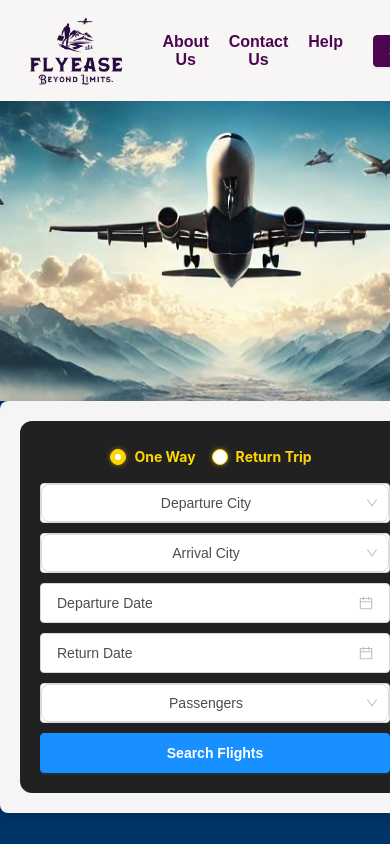
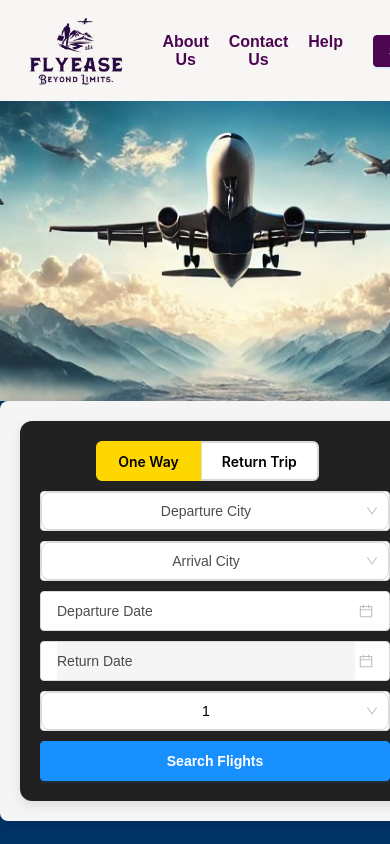
Before and after one commit to PrithviSingh17/Flight-Booking-System, a React (Vite) app in the folder user--frontend/: page / in a window 390 px wide. Built offline with nearby package versions, Linux system fonts and the light colour scheme.

Commit message:
Enhance SearchBar and SearchResults styles for improved aesthetics and responsiveness; update radio button and date picker designs

```diff
--- a/user--frontend/src/components/SearchBar.jsx
+++ b/user--frontend/src/components/SearchBar.jsx
@@ -1,68 +1,89 @@
 import React from "react";
 import { Form, DatePicker, Select, Button, Radio } from "antd";
 import { useNavigate } from "react-router-dom";
-import "../styles/SearchBar.css"; // Import the CSS file
+import moment from "moment";
+import "../styles/SearchBar.css";
 
 const { Option } = Select;
 
 const SearchBar = ({ initialValues }) => {
   const navigate = useNavigate();
   const [form] = Form.useForm();
-  const [tripType, setTripType] = React.useState(initialValues?.tripType || "one-way"); // Default to "one-way"
+  const [tripType, setTripType] = React.useState("one-way");
 
-  // Set initial values when the component mounts or initialValues prop changes
+  // Store dates as moment objects in state
+  const [dates, setDates] = React.useState({
+    departureDate: null,
+    returnDate: null
+  });
+
   React.useEffect(() => {
     if (initialValues) {
-      form.setFieldsValue(initialValues);
-      setTripType(initialValues.tripType || "one-way");
+      const departureMoment = initialValues.departureDate ? moment(initialValues.departureDate) : null;
+      const returnMoment = initialValues.returnDate ? moment(initialValues.returnDate) : null;
+
+      setDates({
+        departureDate: departureMoment,
+        returnDate: returnMoment
+      });
+
+      const initialTripType = returnMoment ? "return" : "one-way";
+      setTripType(initialTripType);
+
+      form.setFieldsValue({
+        ...initialValues,
+        departureDate: departureMoment,
+        returnDate: returnMoment,
+        tripType: initialTripType
+      });
     }
   }, [initialValues, form]);
 
-  // Handle trip type change
   const handleTripTypeChange = (e) => {
     const newTripType = e.target.value;
     setTripType(newTripType);
 
-    // Clear return date if switching to "one-way"
     if (newTripType === "one-way") {
       form.setFieldsValue({ returnDate: null });
+      setDates(prev => ({ ...prev, returnDate: null }));
+    }
+  };
+
+  const handleReturnDateChange = (date) => {
+    setDates(prev => ({ ...prev, returnDate: date }));
+    if (date) {
+      setTripType("return");
+      form.setFieldsValue({ tripType: "return" });
+    }
+  };
+
+  const handleDepartureDateChange = (date) => {
+    setDates(prev => ({ ...prev, departureDate: date }));
+    const returnDate = form.getFieldValue('returnDate');
+    if (returnDate && returnDate.isBefore(date, 'day')) {
+      form.setFieldsValue({ returnDate: null });
+      setDates(prev => ({ ...prev, returnDate: null }));
     }
   };
 
   const onFinish = (values) => {
-    const { departureCity, arrivalCity, departureDate, returnDate, passengers } = values;
+    const { departureCity, arrivalCity, passengers } = values;
+    const finalTripType = dates.returnDate ? "return" : "one-way";
 
-    // Navigate to the SearchResults page with search parameters
     navigate(
-      `/search-results?departureCity=${departureCity}&arrivalCity=${arrivalCity}&departureDate=${departureDate?.format(
-        "YYYY-MM-DD"
-      )}&returnDate=${returnDate?.format("YYYY-MM-DD")}&passengers=${passengers}&tripType=${tripType}`
+      `/search-results?departureCity=${departureCity}&arrivalCity=${arrivalCity}&departureDate=${
+        dates.departureDate?.format("YYYY-MM-DD") || ""
+      }&returnDate=${dates.returnDate?.format("YYYY-MM-DD") || ""}&passengers=${passengers}&tripType=${finalTripType}`
     );
   };
 
-  // List of cities for dropdown
   const cities = [
-    "New Delhi",
-    "Bengaluru",
-    "Chennai",
-    "Hyderabad",
-    "Kolkata",
-    "Pune",
-    "Ahmedabad",
-    "Goa",
-    "Kochi",
-    "Jaipur",
-    "Lucknow",
-    "Bhubaneswar",
-    "Srinagar",
-    "Vijayawada",
-    "Thiruvananthapuram",
-    "Chandigarh",
-    "Mumbai",
-    "Siliguri",
+    "New Delhi", "Bengaluru", "Chennai", "Hyderabad", "Kolkata",
+    "Pune", "Ahmedabad", "Goa", "Kochi", "Jaipur",
+    "Lucknow", "Bhubaneswar", "Srinagar", "Vijayawada",
+    "Thiruvananthapuram", "Chandigarh", "Mumbai", "Siliguri",
   ];
 
-  // Passengers options (1 to 10)
   const passengersOptions = Array.from({ length: 10 }, (_, i) => i + 1);
 
   return (
@@ -71,67 +92,72 @@ const SearchBar = ({ initialValues }) => {
       layout="inline"
       onFinish={onFinish}
       className="search-form"
-      initialValues={initialValues}
+      initialValues={{
+        tripType: "one-way",
+        passengers: 1
+      }}
     >
-      {/* Trip Type Radio Group */}
-      <Form.Item name="tripType" initialValue={tripType}>
+      <Form.Item name="tripType">
         <Radio.Group onChange={handleTripTypeChange} className="trip-type-radio-group">
-          <Radio value="one-way" className="trip-radio">
-            One Way
-          </Radio>
-          <Radio value="return" className="trip-radio">
-            Return Trip
-          </Radio>
+          <Radio.Button value="one-way" className="trip-radio-button">One Way</Radio.Button>
+          <Radio.Button value="return" className="trip-radio-button">Return Trip</Radio.Button>
         </Radio.Group>
       </Form.Item>
 
       <Form.Item name="departureCity" rules={[{ required: true, message: "Please select departure city!" }]}>
-        <Select showSearch placeholder="Departure City" className="search-input" optionFilterProp="children">
-          {cities.map((city) => (
-            <Option key={city} value={city}>
-              {city}
-            </Option>
+        <Select showSearch placeholder="Departure City" className="search-input">
+          {cities.map(city => (
+            <Option key={city} value={city}>{city}</Option>
           ))}
         </Select>
       </Form.Item>
+
       <Form.Item name="arrivalCity" rules={[{ required: true, message: "Please select arrival city!" }]}>
-        <Select showSearch placeholder="Arrival City" className="search-input" optionFilterProp="children">
-          {cities.map((city) => (
-            <Option key={city} value={city}>
-              {city}
-            </Option>
+        <Select showSearch placeholder="Arrival City" className="search-input">
+          {cities.map(city => (
+            <Option key={city} value={city}>{city}</Option>
           ))}
         </Select>
       </Form.Item>
+
       <Form.Item name="departureDate" rules={[{ required: true, message: "Please select departure date!" }]}>
-        <DatePicker style={{ width: "100%" }} className="search-input" placeholder="Departure Date" />
-      </Form.Item>
-      {/* Conditionally render Return Date based on tripType */}
-      <Form.Item
-        name="returnDate"
-        rules={[
-          {
-            required: tripType === "return",
-            message: "Please select return date!",
-          },
-        ]}
-      >
         <DatePicker
-          style={{ width: "100%" }}
-          className="search-input"
-          placeholder="Return Date"
-          disabled={tripType === "one-way"} // Disable if tripType is "one-way"
+          className="search-input date-picker"
+          placeholder="Departure Date"
+          format="YYYY-MM-DD"
+          value={dates.departureDate}
+          onChange={handleDepartureDateChange}
+          disabledDate={current => current && current < moment().startOf('day')}
+          getPopupContainer={trigger => trigger.parentNode}
         />
       </Form.Item>
+
+      <Form.Item name="returnDate">
+        <DatePicker
+          className={`search-input date-picker ${tripType === "one-way" ? "hidden-return" : ""}`}
+          placeholder="Return Date"
+          format="YYYY-MM-DD"
+          value={dates.returnDate}
+          onChange={handleReturnDateChange}
+          disabledDate={current => {
+            if (!dates.departureDate) return current && current < moment().startOf('day');
+            return current && (
+              current < moment().startOf('day') ||
+              current < dates.departureDate.clone().startOf('day')
+            );
+          }}
+          getPopupContainer={trigger => trigger.parentNode}
+        />
+      </Form.Item>
+
       <Form.Item name="passengers" rules={[{ required: true, message: "Please select number of passengers!" }]}>
         <Select placeholder="Passengers" className="search-input">
-          {passengersOptions.map((num) => (
-            <Option key={num} value={num}>
-              {num}
-            </Option>
+          {passengersOptions.map(num => (
+            <Option key={num} value={num}>{num}</Option>
           ))}
         </Select>
       </Form.Item>
+
       <Form.Item>
         <Button type="primary" htmlType="submit" className="search-button">
           Search Flights
--- a/user--frontend/src/pages/SearchResults.jsx
+++ b/user--frontend/src/pages/SearchResults.jsx
@@ -90,43 +90,62 @@ const SearchResults = () => {
           },
         });
 
-        const formattedOutboundFlights = response.data.outboundFlights.map((flight) => ({
+        const formattedOutboundFlights = response.data.outboundFlights?.map((flight) => ({
           ...flight,
           type: "Outbound",
           departure_time: formatTime(flight.departure_time),
           arrival_time: formatTime(flight.arrival_time),
           departure_timestamp: new Date(flight.departure_time).getTime(),
           duration: calculateDuration(flight.departure_time, flight.arrival_time),
-        }));
+        })) || [];
 
         let formattedReturnFlights = [];
-        if (tripType === "return" && response.data.returnFlights) {
-          formattedReturnFlights = response.data.returnFlights.map((flight) => ({
+        if (tripType === "return") {
+          formattedReturnFlights = response.data.returnFlights?.map((flight) => ({
             ...flight,
             type: "Return",
             departure_time: formatTime(flight.departure_time),
             arrival_time: formatTime(flight.arrival_time),
             departure_timestamp: new Date(flight.departure_time).getTime(),
             duration: calculateDuration(flight.departure_time, flight.arrival_time),
-          }));
+          })) || [];
         }
 
+        // Set selected flights only if they exist
         if (formattedOutboundFlights.length > 0) {
           const lowestOutbound = [...formattedOutboundFlights].sort((a, b) => a.price - b.price)[0];
           setSelectedOutboundFlight(lowestOutbound);
+        } else {
+          setSelectedOutboundFlight(null);
         }
-        if (tripType === "return" && formattedReturnFlights.length > 0) {
+
+        if (tripType === "return") {
+          if (formattedReturnFlights.length > 0) {
             const lowestReturn = [...formattedReturnFlights].sort((a, b) => a.price - b.price)[0];
             setSelectedReturnFlight(lowestReturn);
+          } else {
+            setSelectedReturnFlight(null);
+          }
         }
 
         setOutboundFlights(formattedOutboundFlights);
         setReturnFlights(formattedReturnFlights);
         setFlights([...formattedOutboundFlights, ...formattedReturnFlights]);
+
+        // Show appropriate messages
+        if (formattedOutboundFlights.length === 0 && formattedReturnFlights.length === 0) {
+          message.error("No flights found for the given criteria.");
+        } else if (tripType === "return" && formattedOutboundFlights.length === 0) {
+          message.warning("No outbound flights found, but return flights are available.");
+        } else if (tripType === "return" && formattedReturnFlights.length === 0) {
+          message.warning("No return flights found, but outbound flights are available.");
+        }
       } catch (err) {
-        message.error("No flights found for the given criteria.");
+        message.error("Error searching for flights. Please try again.");
         setOutboundFlights([]);
         setReturnFlights([]);
+        setSelectedOutboundFlight(null);
+        setSelectedReturnFlight(null);
       } finally {
         setLoading(false);
       }
@@ -195,8 +214,27 @@ const SearchResults = () => {
   };
 
   const handleBookNow = () => {
-    if (selectedOutboundFlight) {
-      navigate(`/book-flight/${selectedOutboundFlight.flight_id}${tripType === "return" && selectedReturnFlight ? `/${selectedReturnFlight.flight_id}` : ''}`);
+    if (!selectedOutboundFlight && !selectedReturnFlight) {
+      message.error("Please select at least one flight to book");
+      return;
+    }
+
+    if (tripType === "one-way" && selectedOutboundFlight) {
+      navigate(`/book-flight/${selectedOutboundFlight.flight_id}`);
+    }
+    else if (tripType === "return") {
+      if (selectedOutboundFlight && selectedReturnFlight) {
+        navigate(`/book-flight/${selectedOutboundFlight.flight_id}/${selectedReturnFlight.flight_id}`);
+      }
+      else if (selectedOutboundFlight) {
+        const confirm = window.confirm("Only outbound flight selected. Continue with one-way trip?");
+        if (confirm) {
+          navigate(`/book-flight/${selectedOutboundFlight.flight_id}`);
+        }
+      }
+      else if (selectedReturnFlight) {
+        message.warning("Please select an outbound flight to complete your booking.");
+      }
     }
   };
 
@@ -390,8 +428,9 @@ const SearchResults = () => {
         </div>
       </div>
 
+      {(selectedOutboundFlight || selectedReturnFlight) && (
+        <div className="bottom-flight-details">
           {selectedOutboundFlight && (
-  <div className="bottom-flight-details">
             <div
               className="flight-detail-card"
               data-airline={selectedOutboundFlight.airline_name}
@@ -414,6 +453,7 @@ const SearchResults = () => {
                 <div className="flight-price">₹{selectedOutboundFlight.price}</div>
               </div>
             </div>
+          )}
 
           {tripType === "return" && selectedReturnFlight && (
             <div
--- a/user--frontend/src/styles/SearchBar.css
+++ b/user--frontend/src/styles/SearchBar.css
@@ -1,82 +1,111 @@
 /* SearchBar.css */
 
-/* Style for the trip type radio buttons */
-.trip-type-radio-group .trip-radio {
-  color: #ffd700; /* Golden text */
-  font-weight: bold; /* Make text bold */
+/* Enhanced radio button styles */
+.trip-type-radio-group {
+  margin-right: 15px;
 }
 
-.trip-type-radio-group .trip-radio .ant-radio-inner {
-  border-color: #ffd700; /* Golden border */
+.trip-radio-button {
+  background: #fff;
+  color: #000;
+  border: 2px solid #d9d9d9 !important;
+  font-weight: 600;
+  padding: 0 20px;
+  height: 40px;
+  line-height: 38px;
+  transition: all 0.3s;
 }
 
-.trip-type-radio-group .trip-radio .ant-radio-checked .ant-radio-inner {
-  background-color: #ffd700; /* Golden background when checked */
-  border-color: #ffd700;
+.trip-radio-button:first-child {
+  border-radius: 6px 0 0 6px !important;
 }
 
-.trip-type-radio-group .trip-radio:hover .ant-radio-inner {
-  border-color: #ffdf4d; /* Lighter golden border on hover */
+.trip-radio-button:last-child {
+  border-radius: 0 6px 6px 0 !important;
 }
 
-/* Optional: Add a glow effect to the radio buttons */
-.trip-type-radio-group .trip-radio .ant-radio-inner {
-  box-shadow: 0 0 5px rgba(255, 215, 0, 0.5); /* Golden glow */
+.trip-radio-button.ant-radio-button-wrapper-checked {
+  background: #ffd700;
+  border-color: #ffd700 !important;
+  color: #000;
+  box-shadow: none;
 }
 
-.trip-type-radio-group .trip-radio:hover .ant-radio-inner {
-  box-shadow: 0 0 8px rgba(255, 215, 0, 0.8); /* Stronger glow on hover */
+.trip-radio-button:hover {
+  color: #000;
+  border-color: #ffd700 !important;
 }
 
-/* Style for the disabled return date picker */
-.disabled-datepicker .ant-picker-input input {
-  background-color: #f5f5f5; /* Gray background */
-  color: #bfbfbf; /* Gray text */
-  cursor: not-allowed; /* Disable cursor */
+/* Date picker fixes */
+.date-picker {
+  width: 100%;
+  height: 40px;
+  border-radius: 6px;
 }
 
-.disabled-datepicker .ant-picker-input input:hover {
-  border-color: #d9d9d9; /* No color change on hover */
+.date-picker .ant-picker-input > input {
+  height: 38px;
+}
+
+.hidden-return .ant-picker-input > input {
+  background-color: #f5f5f5;
+  cursor: not-allowed;
 }
 
 /* General search bar styling */
 .search-form {
   display: flex;
-  gap: 10px;
+  gap: 12px;
   align-items: center;
   flex-wrap: wrap;
+  padding: 20px;
+  background: #fff;
+  border-radius: 10px;
+  box-shadow: 0 4px 12px rgba(0, 0, 0, 0.1);
 }
 
 .search-form .ant-form-item {
-  margin-bottom: 0; /* Remove default margin */
+  margin-bottom: 0;
   flex: 1;
-  min-width: 150px; /* Minimum width for each field */
+  min-width: 160px;
 }
 
-.search-form .ant-select,
-.search-form .ant-picker,
-.search-form .ant-input-number {
+.search-input {
   width: 100%;
-  height: 40px; /* Consistent height */
-  border-radius: 4px;
-  border: 1px solid #d9d9d9;
-  background-color: white;
-  font-family: 'Poppins', sans-serif;
-  transition: all 0.3s ease;
+  height: 40px;
+  border-radius: 6px;
+  border: 2px solid #d9d9d9;
+}
+
+.search-input:hover {
+  border-color: #ffd700;
+}
+
+.search-input.ant-select-focused:not(.ant-select-disabled).ant-select:not(.ant-select-customize-input) .ant-select-selector {
+  border-color: #ffd700;
+  box-shadow: 0 0 0 2px rgba(255, 215, 0, 0.2);
 }
 
 .search-button {
   background-color: #1890ff;
   border-color: #1890ff;
-  border-radius: 4px;
-  height: 40px; /* Match height with other inputs */
-  font-weight: bold;
+  border-radius: 6px;
+  height: 40px;
+  font-weight: 600;
   color: white;
-  transition: all 0.3s ease;
+  padding: 0 25px;
+  transition: all 0.3s;
 }
 
 .search-button:hover {
   background-color: #40a9ff;
   border-color: #40a9ff;
-  transform: scale(1.05);
+  transform: translateY(-2px);
 }
+
+/* Responsive adjustments */
+@media (max-width: 992px) {
+  .search-form .ant-form-item {
+    min-width: 100%;
+  }
+}
--- a/user--frontend/src/styles/SearchResults.css
+++ b/user--frontend/src/styles/SearchResults.css
@@ -279,7 +279,8 @@
   bottom: 20px;
   left: 50%;
   transform: translateX(-50%);
-  background: #1a1d24; /* Dark slate */
+  background: linear-gradient(145deg, #eef0f3 0%, #d8dce3 100%);
+border: 1px solid rgba(255, 255, 255, 0.4);
   padding: 16px 24px;
   border-radius: 14px;
   box-shadow:
@@ -291,7 +292,6 @@
   z-index: 1000;
   max-width: 92%;
   width: fit-content;
-  border: 1px solid #2a2e38;
 }
 
 .flight-detail-card {
```
Lines whose indentation alone changed are shown as unchanged.
